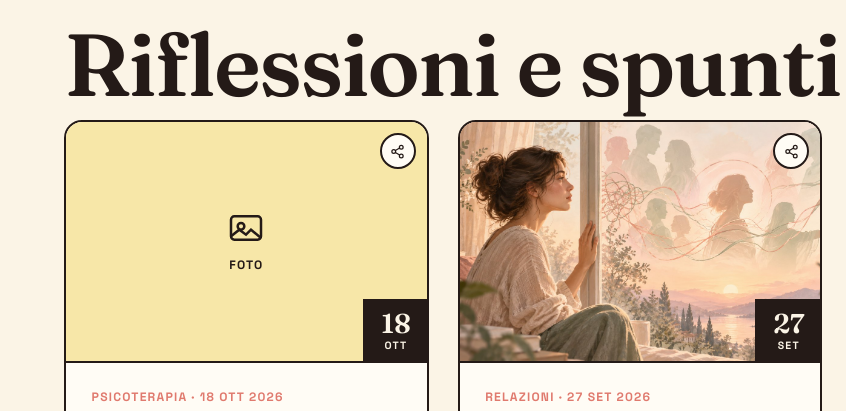
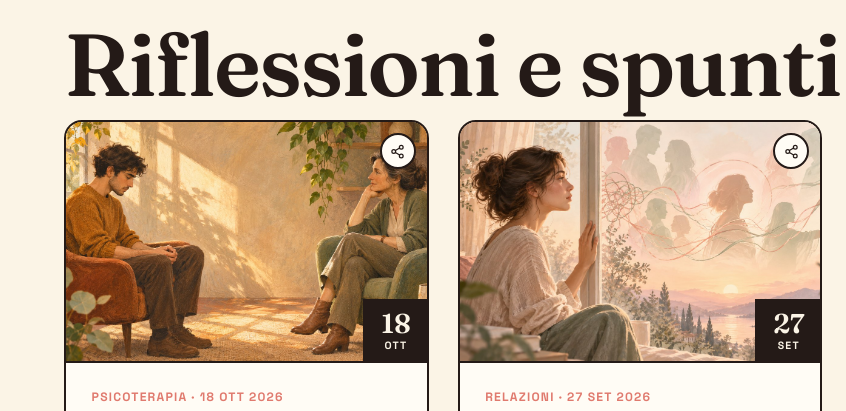
Before and after one commit to lando84/sito-lara, a plain HTML site: page index.html in a window 1280 px wide. Shown: the part 3945-4356 px from the top of the page, 0-846 px from the left. Drawn offline with Linux system fonts and the light colour scheme.

Commit message:
Add files via upload

```diff
--- a/blog/non-so-cosa-dire.html
+++ b/blog/non-so-cosa-dire.html
@@ -13,10 +13,11 @@
 <meta property="og:title" content="Quando non so cosa dire al mio psicologo: e se anche il silenzio facesse parte della terapia? — Lara Pennetta">
 <meta property="og:description" content="Non bisogna arrivare in seduta con qualcosa da dire. Anche il non sapere cosa dire, e il silenzio, possono far parte del percorso terapeutico.">
 <meta property="og:url" content="https://www.larapennetta.ch/blog/non-so-cosa-dire.html">
-<meta property="og:image" content="https://www.larapennetta.ch/img/social-card.jpg">
+<meta property="og:image" content="https://www.larapennetta.ch/img/silenzio-terapia-cover.jpg">
 <link rel="stylesheet" href="../css/blog-shared.css">
 <style>
   .article-hero{background:var(--burro)}
+  .article-cover{width:100%;height:auto;border-radius:16px;border:2px solid var(--inchiostro);margin:0 0 2.5rem;display:block}
 </style>
 <script type="application/ld+json">
 {
@@ -61,6 +62,7 @@
       </div>
     </header>
     <div class="article-body">
+      <img class="article-cover" src="../img/silenzio-terapia-cover.jpg" alt="Un uomo e una psicoterapeuta seduti uno di fronte all'altra in uno studio luminoso" loading="lazy">
       <blockquote>&ldquo;Non so cosa raccontare oggi.&rdquo;<br>&ldquo;Questa settimana non è successo niente di particolare.&rdquo;<br>&ldquo;Non so da dove cominciare.&rdquo;</blockquote>
       <p>Sono pensieri che possono accompagnare una persona prima di entrare nello studio dello psicoterapeuta. A volte emergono già durante il tragitto verso la seduta, altre volte proprio quando ci si siede e il terapeuta chiede: &ldquo;Come è andata questa settimana?&rdquo;</p>
       <p>Improvvisamente la mente sembra svuotarsi. Non vengono in mente episodi particolari, le parole non arrivano e si avverte una sensazione di disagio.</p>
--- a/blog/posts.json
+++ b/blog/posts.json
@@ -5,7 +5,8 @@
       "category": "Psicoterapia",
       "date": "18-10-2026",
       "url": "blog/non-so-cosa-dire.html",
-      "color": "burro"
+      "color": "burro",
+      "image": "img/silenzio-terapia-cover.jpg"
     },
     {
       "title": "Perché devo essere sempre io a cambiare e mai gli altri?",
```
